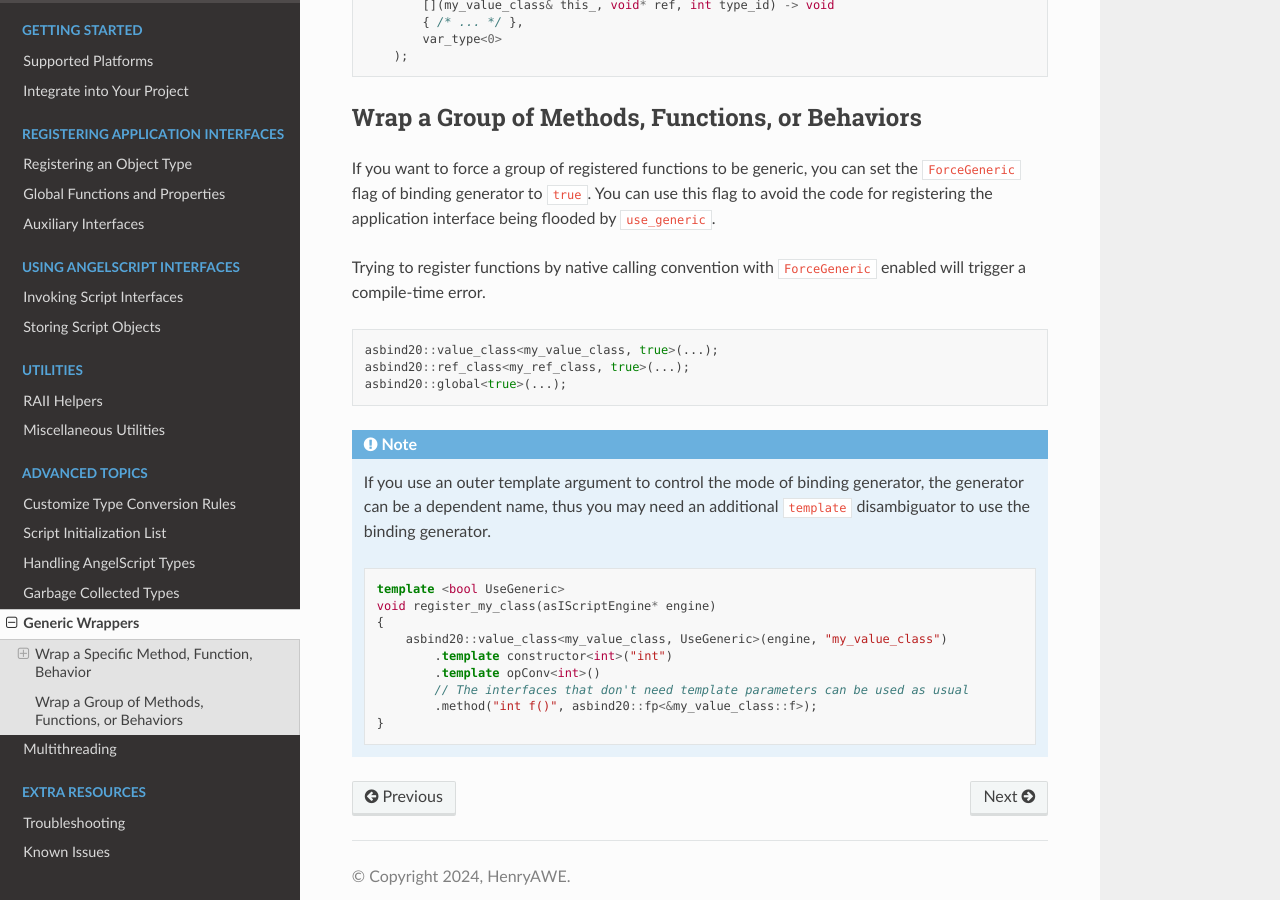
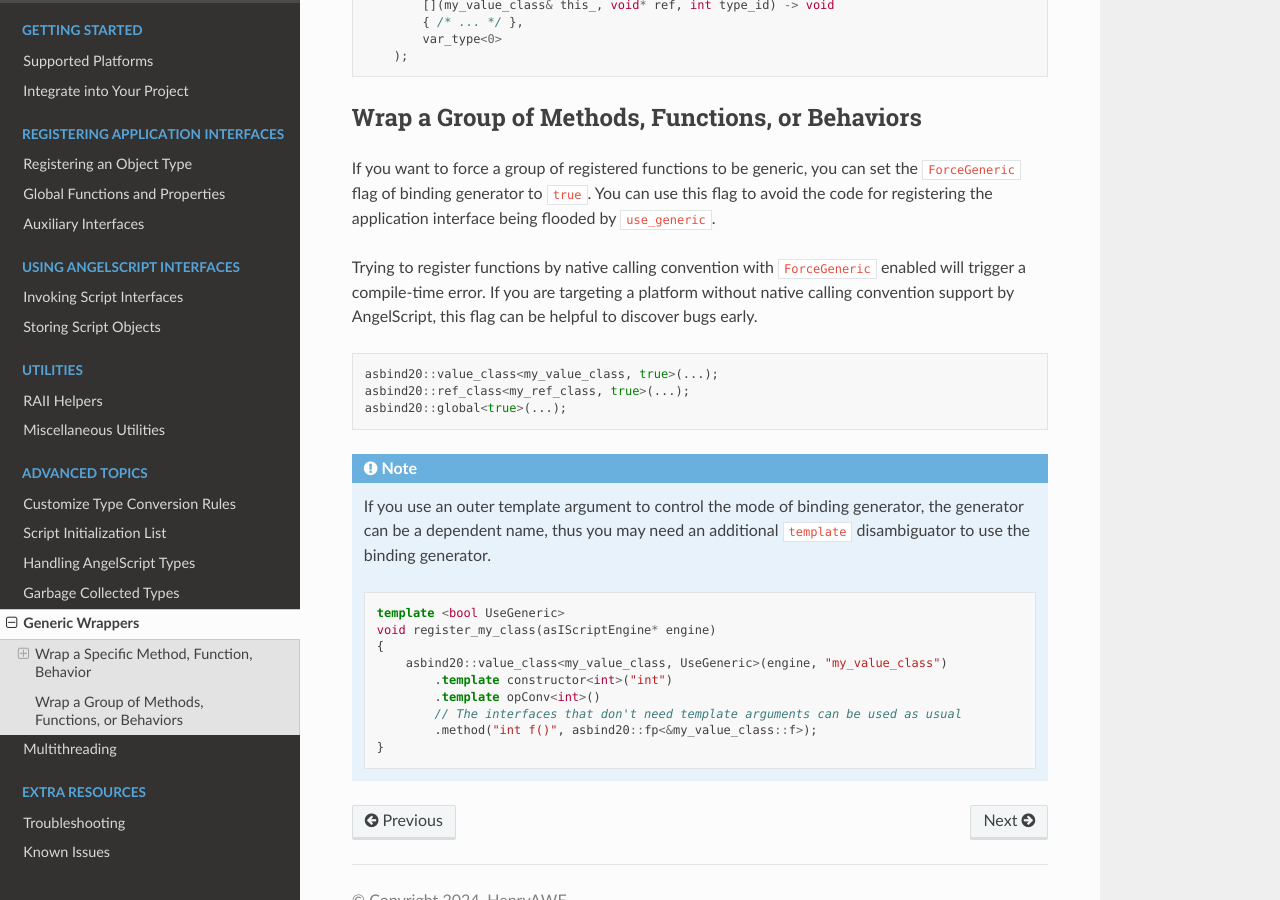
Before and after one commit to HenryAWE/asbind20, a Sphinx documentation site: the page built from doc/advanced/generic.rst, in a window 1280 px wide and 900 px high, scrolled down 1494 px. Built offline with Sphinx 7.4.7 and the Read the Docs theme 3.1.0, drawn with Linux system fonts in a browser that asks for light colours.

```diff
--- a/doc/advanced/generic.rst
+++ b/doc/advanced/generic.rst
@@ -88,6 +90,7 @@ If you want to force a group of registered functions to be generic, you can set
 You can use this flag to avoid the code for registering the application interface being flooded by ``use_generic``.
 
 Trying to register functions by native calling convention with ``ForceGeneric`` enabled will trigger a compile-time error.
+If you are targeting a platform without native calling convention support by AngelScript, this flag can be helpful to discover bugs early.
 
 .. code-block:: c++
 
@@ -108,6 +111,6 @@ Trying to register functions by native calling convention with ``ForceGeneric``
             asbind20::value_class<my_value_class, UseGeneric>(engine, "my_value_class")
                 .template constructor<int>("int")
                 .template opConv<int>()
-                // The interfaces that don't need template parameters can be used as usual
+                // The interfaces that don't need template arguments can be used as usual
                 .method("int f()", asbind20::fp<&my_value_class::f>);
         }
--- a/doc/changelog.rst
+++ b/doc/changelog.rst
@@ -23,6 +23,11 @@ Bug fix
 ~~~~~~~
 
 - Update compatibility with ``string_view`` of binding generators.
+
+Documentation
+~~~~~~~~~~~~~
+
+- Fix typo and wrong link.
 
 1.5.2
 -----
--- a/doc/extra/troubleshooting.rst
+++ b/doc/extra/troubleshooting.rst
@@ -19,7 +19,7 @@ Please check carefully the function signature in AngelScript and C++ are perfect
 ------------------------------------
 
 AngelScript needs a precise type information to use a value type in native calling convention. Please check the official document for details. A common mistake is forgetting to set ``asOBJ_APP_CLASS_MORE_CONSTRUCTORS`` before registering constructors other than default/copy constructor.
-If you think the problem is caused by the native calling convention and is hard to fix, you can try to force ``asbind20`` to register all things in generic mode, as described in the `main README.md <../README.md>`_. If switching to generic mode fix your problem, you can be 90% sure the problem is caused by invalid type flags.
+If you think the problem is caused by the native calling convention and is hard to fix, you can try to force ``asbind20`` to register all things in generic mode, as described at :ref:`here <group-force-generic>`. If switching to generic mode fix your problem, you can be 90% sure the problem is caused by invalid type flags.
 
 Note for Windows + MSVC User
 ~~~~~~~~~~~~~~~~~~~~~~~~~~~~
```
Also changed, not shown: other parts of doc/advanced/generic.rst (+2 -0 lines).
